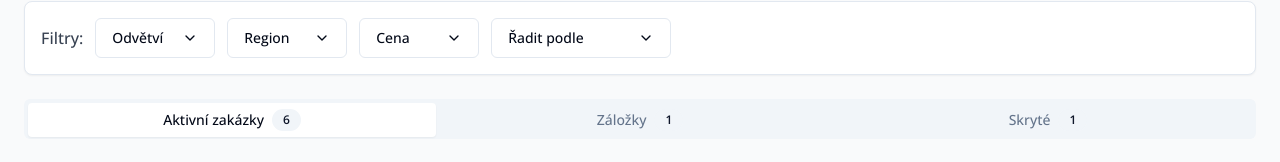
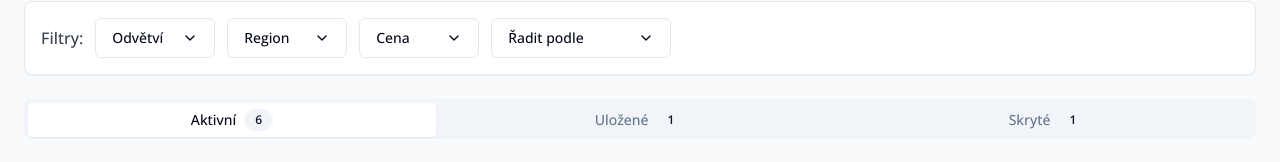
Before and after one commit to skupina-onebond/verejne-priority-kompas, a React (Vite) app: page /seznam in a window 1280 px wide. Shown: the part 111-273 px from the top of the page. Built offline with nearby package versions, Linux system fonts and the light colour scheme.

Commit message:
Update seznam.tsx

```diff
--- a/src/pages/seznam.tsx
+++ b/src/pages/seznam.tsx
@@ -98,11 +98,11 @@ const ContractListPage = () => {
         <Tabs defaultValue="active" className="w-full">
           <TabsList className="grid w-full grid-cols-3 mb-6">
             <TabsTrigger value="active" className="flex items-center gap-2">
-              Aktivní zakázky
+              Aktivní
               <Badge variant="secondary">{activeContracts.length}</Badge>
             </TabsTrigger>
             <TabsTrigger value="bookmarked" className="flex items-center gap-2">
-              Záložky
+              Uložené
               <Badge variant="secondary">{bookmarkedContracts.length}</Badge>
             </TabsTrigger>
             <TabsTrigger value="hidden" className="flex items-center gap-2">
```
